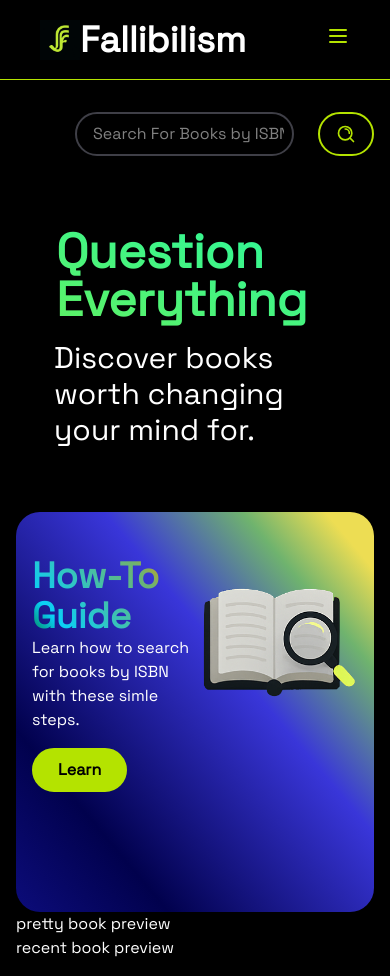
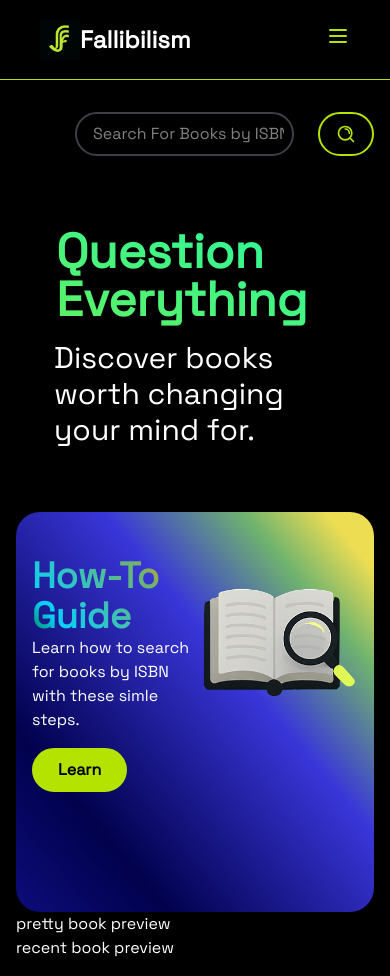
Before and after one commit to Lsmith2895/logans-library, a React (Vite) app: page / in a window 390 px wide. Built offline with nearby package versions, Linux system fonts and the light colour scheme.

Commit message:
fix title font size on mobile

```diff
--- a/src/components/NavBar.tsx
+++ b/src/components/NavBar.tsx
@@ -26,7 +26,7 @@ function NavBar() {
       <div className="flex items-center">
         <img src="../public/SquareLogo.png" className="w-10" aria-label="logo" />
         <Link to="/">
-          <div className="text-4xl font-extrabold text-white">Fallibilism</div>
+          <div className=" text-2xl md:text-4xl font-extrabold text-white">Fallibilism</div>
         </Link>
       </div>
 
```
